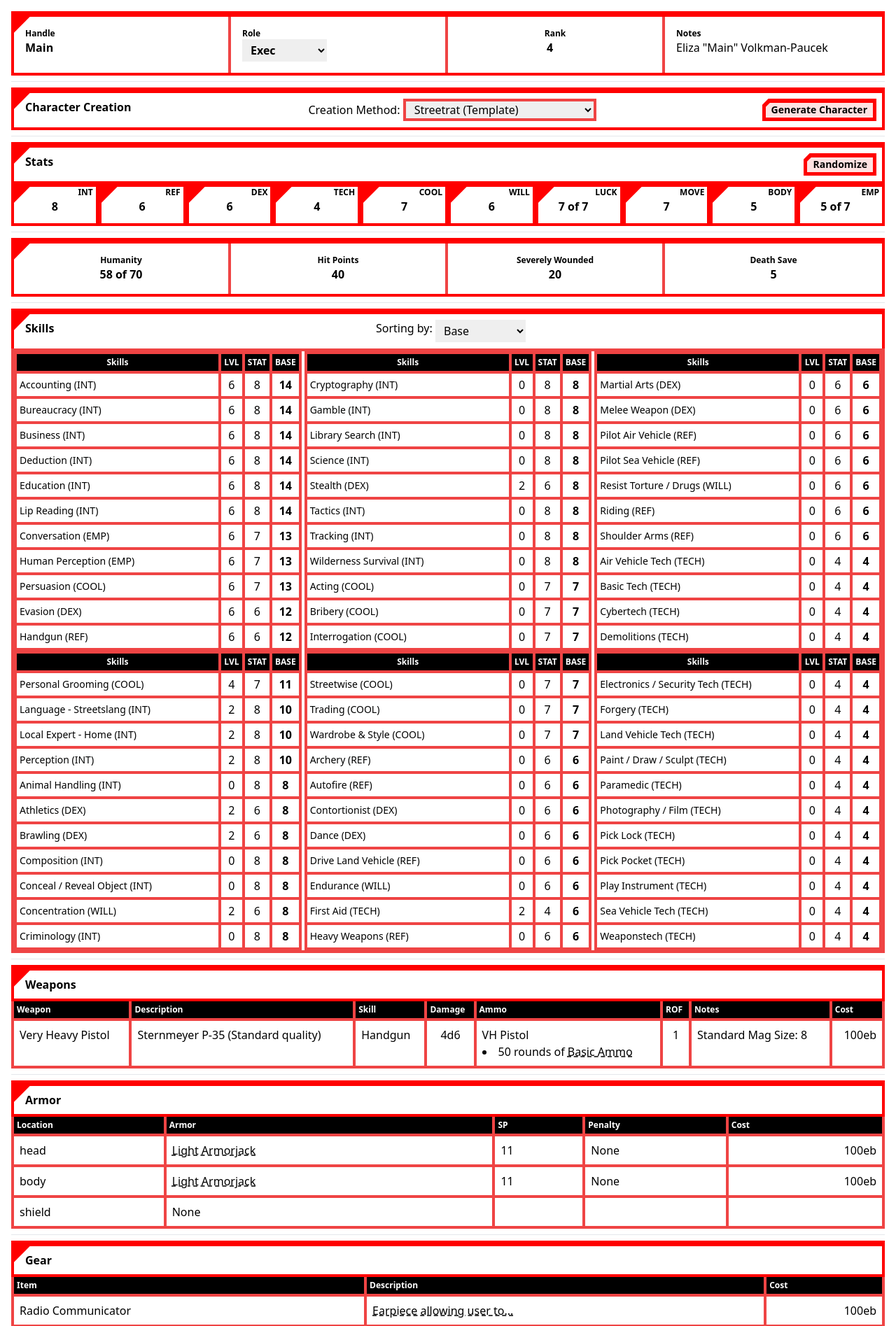
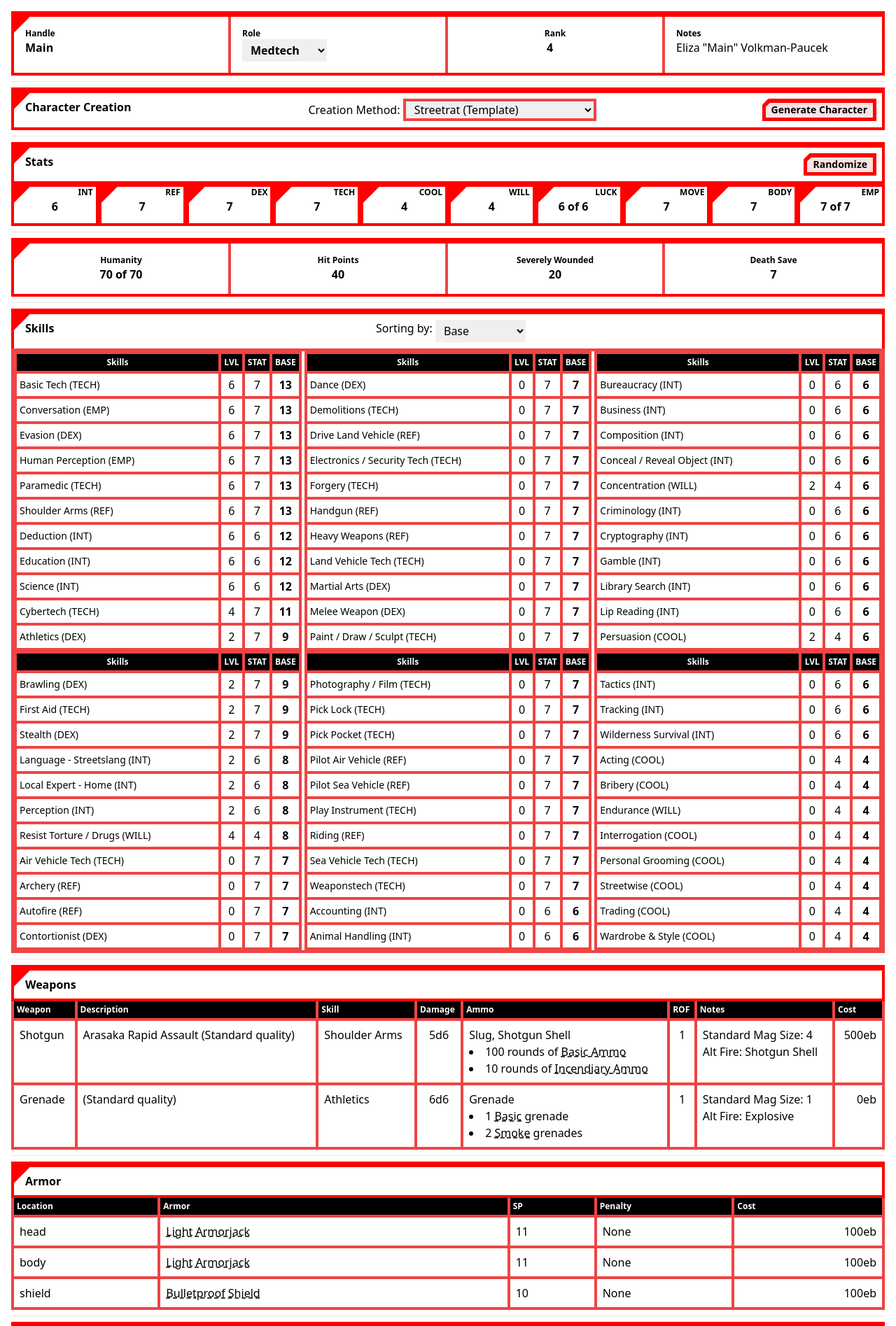
Before and after one commit to benabus/cyberpunk_red_chargen_v2, a Vue app: page / in a window 1280 px wide. Shown: the top 1895 px of the page at 70% size. Built offline with nearby package versions, Linux system fonts and the light colour scheme; the HTML template or start-up script is replaced by a standard one.

Commit message:
Adds weapons and armor for all roles

```diff
--- a/src/classes/Character.ts
+++ b/src/classes/Character.ts
@@ -147,8 +147,8 @@ export class Character {
                     if (weapon) {
                         let settings = { ...weapon }
                         if (item.ammo) {
-                            settings["ammo"] = {
-                                [item.ammo[0]]: item.ammo[1]
+                            for (let i = 0; i < item.ammo.length; i += 2) {
+                                settings["ammo"][item.ammo[i]] = item.ammo[i + 1]
                             }
                         };
                         this.weapons.push(new Weapon(settings));
--- /dev/null
+++ b/src/data/role_equipment/civilian.ts
@@ -0,0 +1,9 @@
+const items = [
+    [{
+        type: "armor",
+        location: "body",
+        name: "Leathers",
+    }]
+]
+
+export default items;
--- /dev/null
+++ b/src/data/role_equipment/fixer.ts
@@ -0,0 +1,50 @@
+const items = [
+    [{
+        type: "weapon",
+        name: "Heavy Pistol",
+        ammo: ["Basic Ammo", 50]
+    }, {
+        type: "weapon",
+        name: "Very Heavy Pistol",
+        ammo: ["Basic Ammo", 50]
+    }],
+    [{
+        type: "weapon",
+        name: "Heavy Pistol",
+        ammo: ["Basic Ammo", 50]
+    }, {
+        type: "weapon",
+        name: "Very Heavy Pistol",
+        ammo: ["Basic Ammo", 50]
+    }],
+    [{
+        type: "weapon",
+        name: "Light Melee Weapon"
+    }],
+    [{
+        type: "armor",
+        location: "body",
+        name: "Light Armorjack"
+    }],
+    [{
+        type: "armor",
+        location: "head",
+        name: "Light Armorjack"
+    }]
+]
+
+export default items;
+
+
+// Heavy Pistol or Very Heavy
+// Pistol
+// Heavy Pistol or Very Heavy
+// Pistol
+// Light Melee Weapon
+// Basic H Pistol Ammunition
+// x100 or Basic VH Pistol
+// Ammunition x100
+// Light Armorjack
+// Body Armor (SP11)
+// Light Armorjack
+// Head Armor (SP11)
--- a/src/data/role_equipment/index.ts
+++ b/src/data/role_equipment/index.ts
@@ -2,12 +2,26 @@ import Solo from './solo';
 import Rockerboy from './rockerboy';
 import Netrunner from './netrunner';
 import Exec from './exec';
+import Civilian from './civilian';
+import Fixer from './fixer';
+import Media from './media';
+import Lawman from './lawman';
+import Medtech from './medtech';
+import Nomad from './nomad';
+import Tech from './tech';
 
 const table: Record<string, any> = {
     "Solo": Solo,
     "Rockerboy": Rockerboy,
     "Netrunner": Netrunner,
-    "Exec": Exec
+    "Exec": Exec,
+    "Civilian": Civilian,
+    "Fixer": Fixer,
+    "Media": Media,
+    "Lawman": Lawman,
+    "Medtech": Medtech,
+    "Nomad": Nomad,
+    "Tech": Tech
 }
 
 export default table;
--- /dev/null
+++ b/src/data/role_equipment/lawman.ts
@@ -0,0 +1,52 @@
+const items = [
+    [{
+        type: "weapon",
+        name: "Assault Rifle",
+        ammo: ["Basic Ammo", 100]
+    }, {
+        type: "weapon",
+        name: "Shotgun",
+        ammo: ["Basic Ammo", 100]
+    }],
+    [{
+        type: "weapon",
+        name: "Heavy Pistol",
+        ammo: ["Basic Ammo", 30]
+    }],
+    [{
+        type: "armor",
+        name: "Bulletproof Shield"
+    }, {
+        type: "weapon",
+        name: "Grenade",
+        ammo: ["Smoke Grenades", 2]
+    }],
+    [{
+        type: "armor",
+        location: "body",
+        name: "Light Armorjack"
+    }],
+    [{
+        type: "armor",
+        location: "head",
+        name: "Light Armorjack"
+    }]
+]
+
+export default items;
+
+
+// Assault Rifle or Shotgun
+// Heavy Pistol
+// Basic Rifle Ammunition
+// x100 or Basic Shotgun Shell
+// Ammunition x100 or Basic
+// Slug Ammunition x100
+// Basic H Pistol
+// Ammunition x30
+// Bulletproof Shield or Smoke
+// Grenade x2
+// Light Armorjack
+// Body Armor (SP11)
+// Light Armorjack
+// Head Armor (SP11)
--- /dev/null
+++ b/src/data/role_equipment/media.ts
@@ -0,0 +1,36 @@
+const items = [
+    [{
+        type: "weapon",
+        name: "Heavy Pistol",
+        ammo: ["Basic Ammo", 50]
+    }, {
+        type: "weapon",
+        name: "Very Heavy Pistol",
+        ammo: ["Basic Ammo", 50]
+    }],
+    [{
+        type: "armor",
+        location: "body",
+        name: "Light Armorjack"
+    }],
+    [{
+        type: "armor",
+        location: "head",
+        name: "Light Armorjack"
+
+    }]
+]
+
+export default items;
+
+
+// Heavy Pistol or Very Heavy
+// Pistol
+// Basic H Pistol
+// Ammunition x50 or
+// Basic VH Pistol
+// Ammunition x50
+// Light Armorjack
+// Body Armor (SP11)
+// Light Armorjack
+// Head Armor (SP11)
--- /dev/null
+++ b/src/data/role_equipment/medtech.ts
@@ -0,0 +1,48 @@
+const items = [
+    [{
+        type: "weapon",
+        name: "Shotgun",
+        ammo: ["Basic Ammo", 100, "Incendiary Ammo", 10]
+    }, {
+        type: "weapon",
+        name: "Assault Rifle",
+        ammo: ["Basic Ammo", 100, "Incendiary Ammo", 10]
+    }],
+    [{
+        type: "weapon",
+        name: "Grenade",
+        ammo: ["Smoke Grenades", 2]
+    }],
+    [{
+        type: "armor",
+        location: "body",
+        name: "Light Armorjack"
+    }],
+    [{
+        type: "armor",
+        location: "head",
+        name: "Light Armorjack"
+    }],
+    [{
+        type: "armor",
+        location: "shield",
+        name: "Bulletproof Shield"
+    }]
+]
+
+export default items;
+
+// Shotgun or Assault Rifle
+// Basic Shotgun Shell
+// Ammunition x100 or Basic
+// Rifle Ammunition x100
+// Incendiary Shotgun Shell
+// Ammunition x10 or
+// Incendiary Rifle
+// Ammunition x10
+// Smoke Grenade x2
+// Light Armorjack
+// Body Armor (SP11)
+// Light Armorjack
+// Head Armor (SP11)
+// Bulletproof Shield
--- /dev/null
+++ b/src/data/role_equipment/nomad.ts
@@ -0,0 +1,43 @@
+const items = [
+    [{
+        type: "weapon",
+        name: "Heavy Pistol",
+        ammo: ["Basic Ammo", 50]
+    }, {
+        type: "weapon",
+        name: "Very Heavy Pistol",
+        ammo: ["Basic Ammo", 50]
+    }],
+    [{
+        type: "weapon",
+        name: "Heavy Pistol",
+        ammo: ["Basic Ammo", 50]
+    }, {
+        type: "weapon",
+        name: "Heavy Melee Weapon",
+    }],
+    [{
+        type: "armor",
+        location: "body",
+        name: "Light Armorjack"
+    }],
+    [{
+        type: "armor",
+        location: "head",
+        name: "Light Armorjack"
+    }]
+]
+
+export default items;
+
+// Heavy Pistol or Very Heavy
+// Pistol
+// Basic H Pistol Ammunition
+// x100 or Basic VH Pistol
+// Ammunition x100
+// Heavy Melee
+// Weapon or Heavy Pistol
+// Light Armorjack
+// Body Armor (SP11)
+// Light Armorjack
+// Head Armor (SP11)
--- /dev/null
+++ b/src/data/role_equipment/tech.ts
@@ -0,0 +1,42 @@
+const items = [
+    [{
+        type: "weapon",
+        name: "Shotgun",
+        ammo: ["Basic Ammo", 100]
+    },
+    {
+        type: "weapon",
+        name: "Assault Rifle",
+        ammo: ["Basic Ammo", 100]
+    }],
+    [{
+        type: "weapon",
+        name: "Grenade",
+        ammo: ["Flashbang", 1]
+    }],
+    [{
+        type: "armor",
+        location: "body",
+        name: "Light Armorjack"
+    }],
+    [{
+        type: "armor",
+        location: "head",
+        name: "Light Armorjack"
+    }],
+
+]
+
+export default items;
+
+
+
+// Shotgun or Assault Rifle
+// Basic Shotgun Shell
+// Ammunition x100 or Basic
+// Rifle Ammunition x100
+// Flashbang Grenade
+// Light Armorjack
+// Body Armor (SP11)
+// Light Armorjack
+// Head Armor (SP11)
--- a/src/data/role_lifepath_tables/exec.ts
+++ b/src/data/role_lifepath_tables/exec.ts
@@ -55,4 +55,30 @@ const wherebased = new LifepathTable({
 });
 goodbad.setNextTable(wherebased);
 
+const gunning = new LifepathTable({
+    name: "Who's Gunning for Your Group?",
+    rows: [
+        { value: `Rival Corp in the same industry.` },
+        { value: `Law enforcement is watching you.` },
+        { value: `Local Media wants to bring you down.` },
+        { value: `Different divisions in your own company are feuding with each other.` },
+        { value: `Local government doesn't like your Corp.` },
+        { value: `International Corporations are eyeing you for a hostile takeover.` },
+    ]
+});
+wherebased.setNextTable(gunning);
+
+const boss = new LifepathTable({
+    name: "Current State with Your Boss",
+    rows: [
+        { value: "Your Boss mentors you but watch out for their enemies." },
+        { value: "Your Boss gives you a free hand and doesn't want to know what you're up to." },
+        { value: "Your Boss is a micromanager who tries to meddle in your work." },
+        { value: "Your Boss is a psycho whose unpredictable outbursts are offset by quiet paranoia." },
+        { value: "Your Boss is cool and watches your back against rivals." },
+        { value: "Your Boss is threatened by your meteoric rise and is planning to knife you." },
+    ]
+});
+gunning.setNextTable(boss);
+
 export default starting_table;
--- a/src/views/HomeView.vue
+++ b/src/views/HomeView.vue
@@ -33,7 +33,7 @@ import type { CreationMethod } from '@/classes/Character';
 // const emit = defineEmits(['update:modelValue'])
 
 const creation_method = ref<CreationMethod>("street rat");
-const role = ref<Role>(Role.Exec);
+const role = ref<Role>(Role.Medtech);
 const char = ref<Character>(new Character()) // Initializes reactive variable for character.
 
 function generateCharacter() {
```
